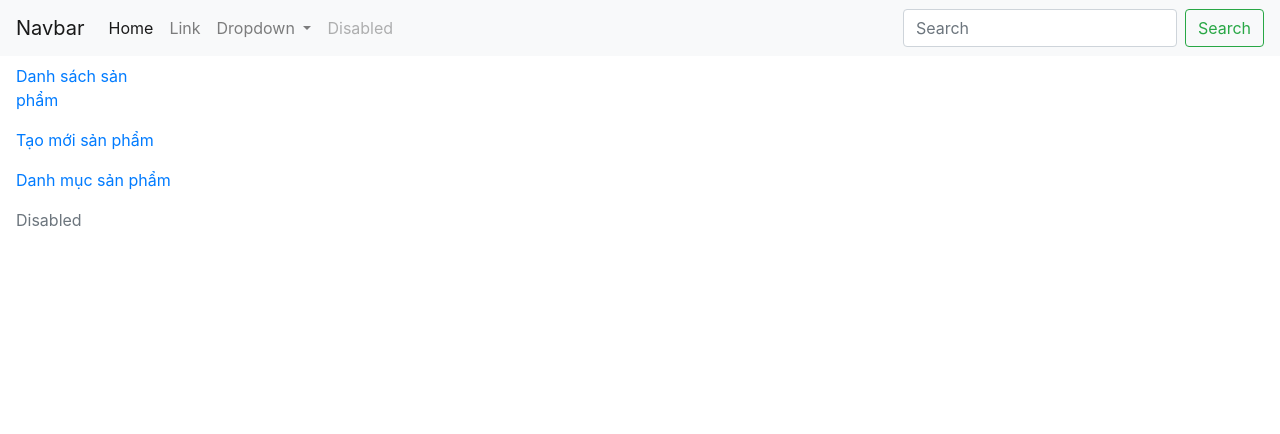
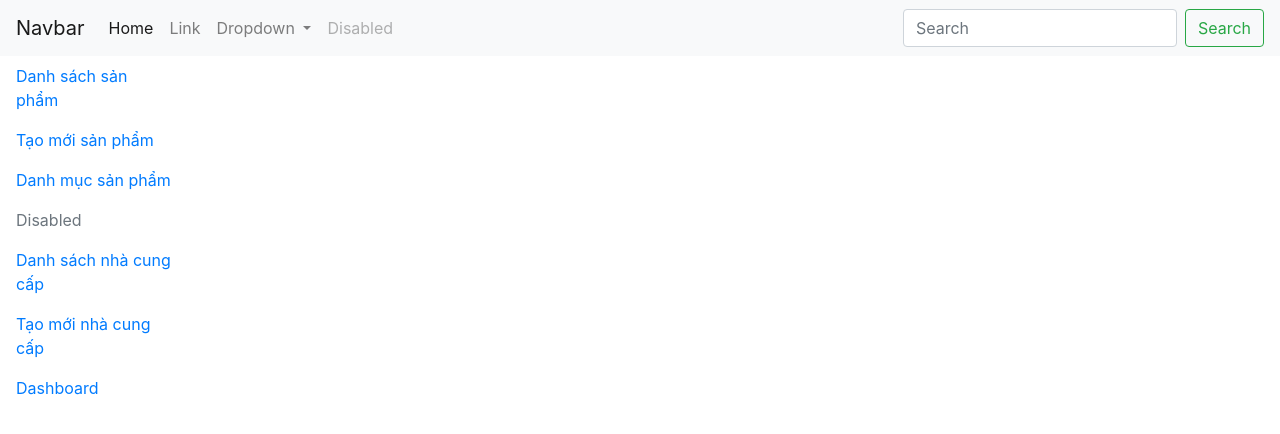
Before and after one commit to hoacg/WFD_Demo-Toan, an Angular app: page / in a window 1280 px wide. Shown: the top 434 px of the page. Built offline with nearby package versions, Linux system fonts and the light colour scheme.

Commit message:
update links in sidebar

```diff
--- a/src/app/sidebar/sidebar.component.html
+++ b/src/app/sidebar/sidebar.component.html
@@ -1,9 +1,9 @@
 <ul class="nav flex-column">
   <li class="nav-item">
-    <a class="nav-link active" routerLink="">Danh sách sản phẩm</a>
+    <a class="nav-link active" routerLink="/products">Danh sách sản phẩm</a>
   </li>
   <li class="nav-item">
-    <a class="nav-link" routerLink="/add-product">Tạo mới sản phẩm</a>
+    <a class="nav-link" routerLink="/products/add-product">Tạo mới sản phẩm</a>
   </li>
   <li class="nav-item">
     <a class="nav-link" routerLink="/categories">Danh mục sản phẩm</a>
@@ -11,4 +11,16 @@
   <li class="nav-item">
     <a class="nav-link disabled" href="#" tabindex="-1" aria-disabled="true">Disabled</a>
   </li>
+
+  <li class="nav-item">
+    <a class="nav-link active" routerLink="/providers">Danh sách nhà cung cấp</a>
+  </li>
+  <li class="nav-item">
+    <a class="nav-link" routerLink="/providers/add">Tạo mới nhà cung cấp</a>
+  </li>
+
+
+  <li class="nav-item">
+    <a class="nav-link" routerLink="/admin/dashboard">Dashboard</a>
+  </li>
 </ul>
```
